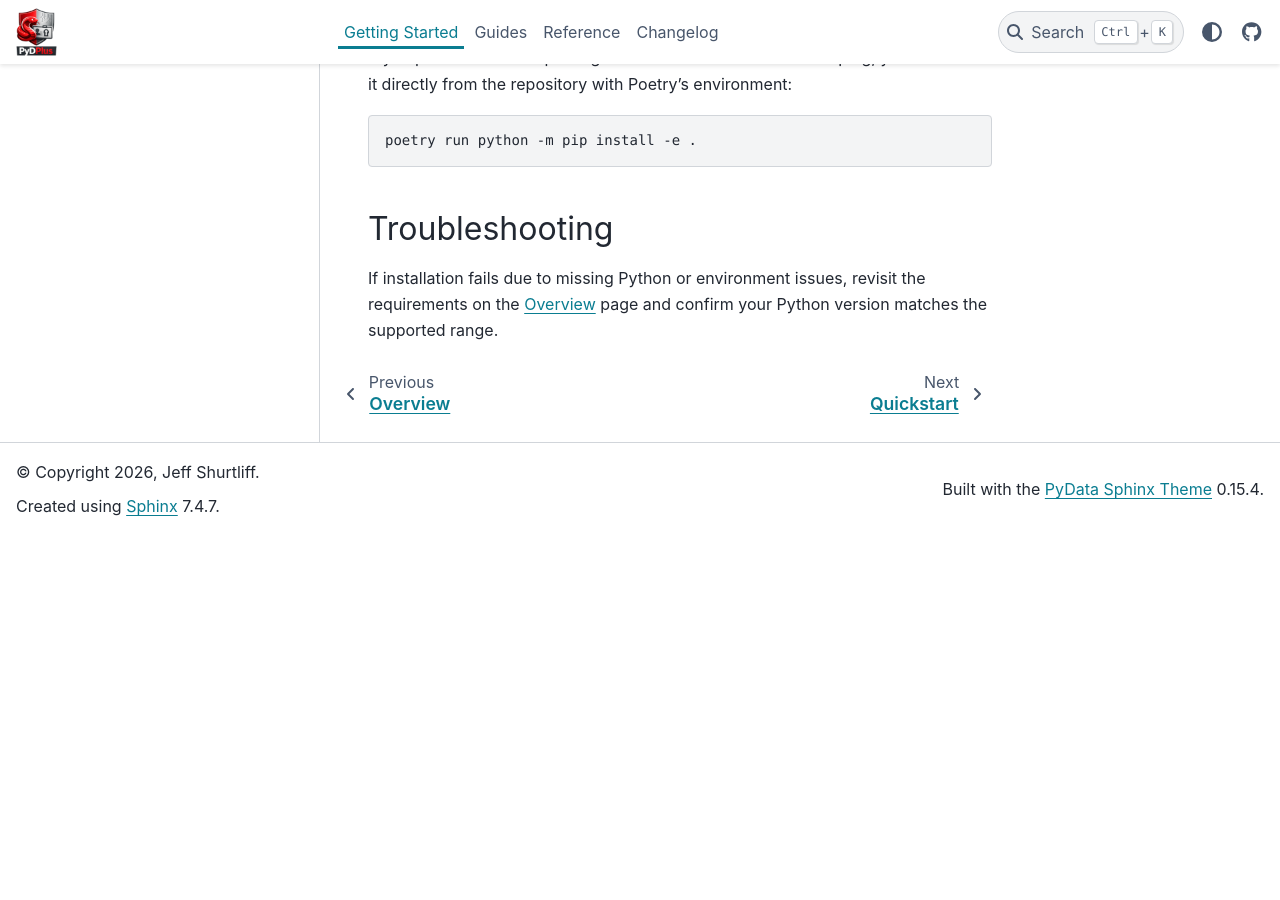
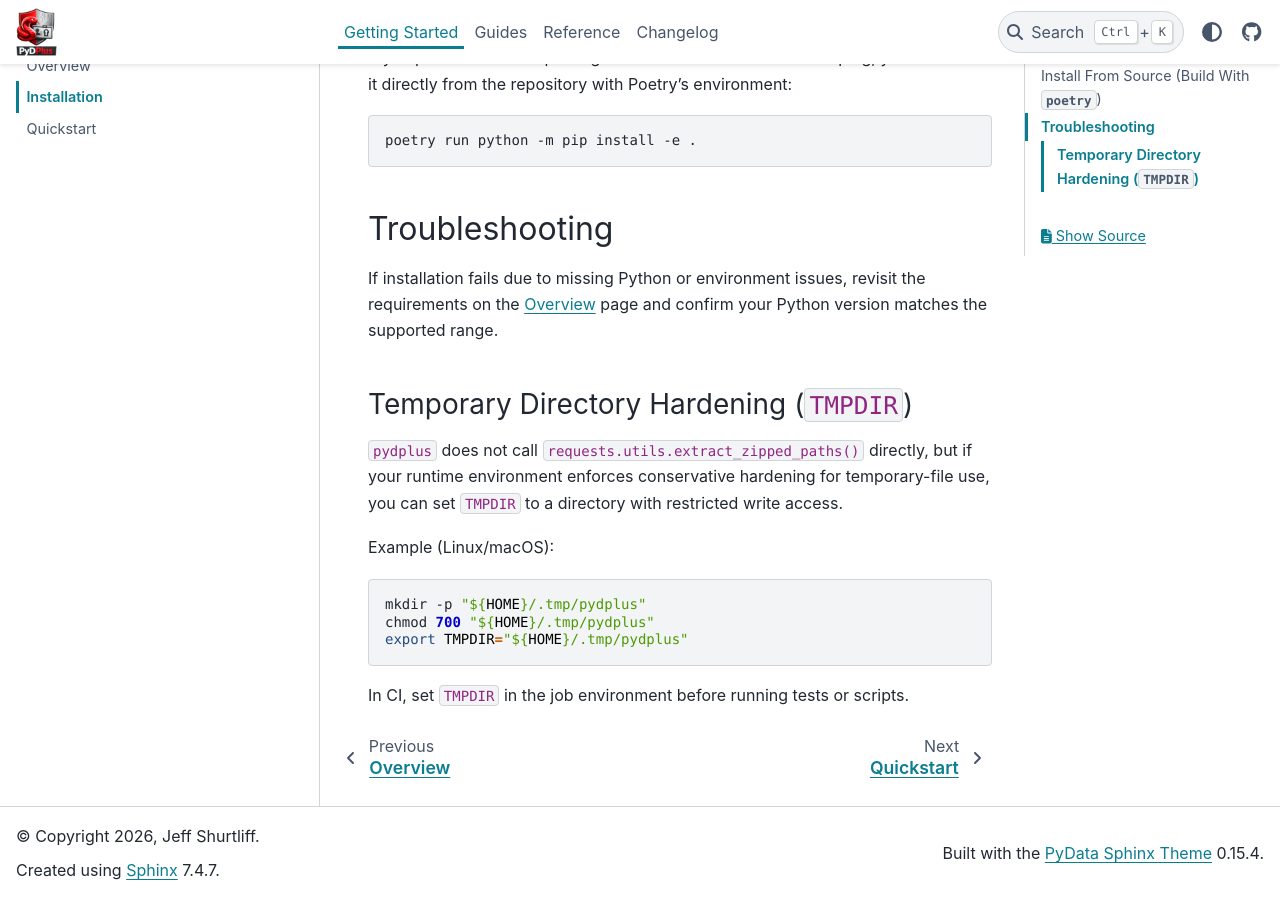
Before and after one commit to jeffshurtliff/pydplus, a Sphinx documentation site: the page built from docs/getting-started/installation.md, in a window 1280 px wide and 900 px high, scrolled down 1257 px. Built offline with Sphinx 7.4.7 and the PyData theme 0.15.4, drawn with Linux system fonts in a browser that asks for light colours; before the commit the page ends 1793 px from its top, so only the background shows below that.

````diff
--- a/docs/getting-started/installation.md
+++ b/docs/getting-started/installation.md
@@ -62,3 +62,19 @@ poetry run python -m pip install -e .
 If installation fails due to missing Python or environment issues, revisit the
 requirements on the [Overview](overview.md) page and confirm your Python version
 matches the supported range.
+
+### Temporary Directory Hardening (`TMPDIR`)
+
+`pydplus` does not call `requests.utils.extract_zipped_paths()` directly, but if
+your runtime environment enforces conservative hardening for temporary-file use,
+you can set `TMPDIR` to a directory with restricted write access.
+
+Example (Linux/macOS):
+
+```bash
+mkdir -p "${HOME}/.tmp/pydplus"
+chmod 700 "${HOME}/.tmp/pydplus"
+export TMPDIR="${HOME}/.tmp/pydplus"
+```
+
+In CI, set `TMPDIR` in the job environment before running tests or scripts.
````
Also changed, not shown: docs/CHANGELOG.md (+2 -0 lines), docs/guides/testing.md (+12 -0 lines), 1 other file.
